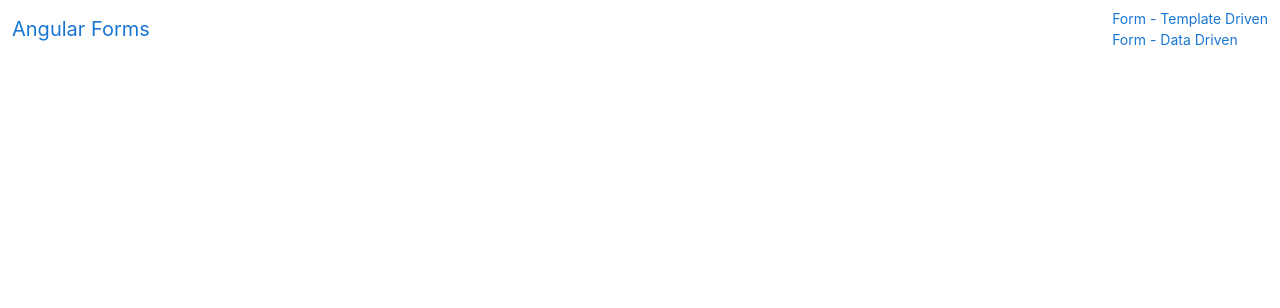
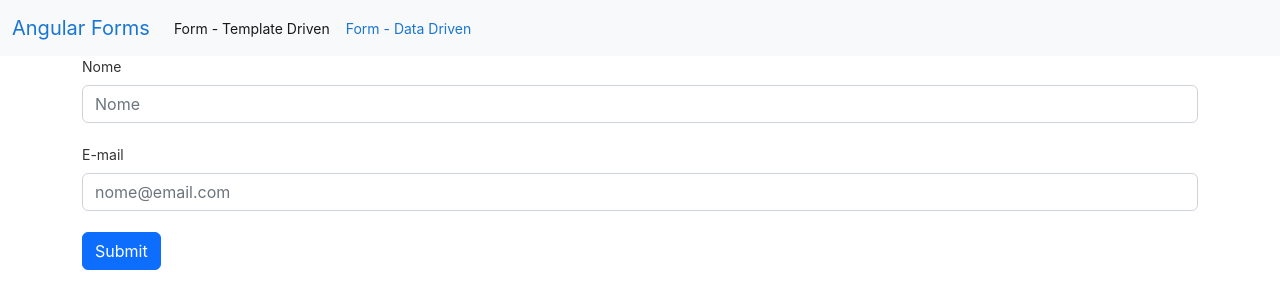
Before and after one commit to apazze/angular-spike, an Angular app in the folder forms/: page /templateForm in a window 1280 px wide. Before the commit this address led to /. Shown: the top 308 px of the page. Built offline with nearby package versions, Linux system fonts and the light colour scheme.

Commit message:
Ajustado para bootstrap 5 e criado formulario basico

```diff
--- a/forms/src/app/app-routing.module.ts
+++ b/forms/src/app/app-routing.module.ts
@@ -1,7 +1,13 @@
 import { NgModule } from '@angular/core';
 import { RouterModule, Routes } from '@angular/router';
+import { TemplateFormComponent } from './template-form/template-form.component';
+import { DataFormComponent } from './data-form/data-form.component';
 
-const routes: Routes = [];
+const routes: Routes = [
+  { path: 'templateForm', component: TemplateFormComponent },
+  { path: 'dataForm', component: DataFormComponent },
+  { path: '', pathMatch: 'full', redirectTo: 'templateForm' },
+];
 
 @NgModule({
   imports: [RouterModule.forRoot(routes)],
--- a/forms/src/app/app.component.html
+++ b/forms/src/app/app.component.html
@@ -482,30 +482,20 @@
 <!-- * * * * * * * * * * End of Placeholder * * * * * * * * * * * -->
 <!-- * * * * * * * * * * * * * * * * * * * * * * * * * * * * * * * -->
 
-
-<nav class="navbar navbar-default">
+<nav class="navbar navbar-expand-lg navbar-light bg-light">
   <div class="container-fluid">
-    <div class="navbar-header">
-      <a class="navbar-brand" routerLink="">Angular Forms</a>
-    </div>
-      <ul class="nav navbar-nav">
-        <li routerLinkActive="active">
-          <a routerLink="/templateForm">Form - Template Driven</a>
+    <a class="navbar-brand" href="#">Angular Forms</a>
+      <ul class="navbar-nav me-auto mb-2 mb-lg-0">
+        <li class="nav-item">
+          <a class="nav-link active" routerLink="/templateForm" routerLinkActive="active">Form - Template Driven</a>
         </li>
-        <li routerLinkActive="active">
-          <a routerLink="/dataForm">Form - Data Driven</a>
+        <li class="nav-item">
+          <a class="nav-link" routerLink="/dataForm" routerLinkActive="active">Form - Data Driven</a>
         </li>
       </ul>
   </div>
 </nav>
 
-
-<!--Teste de bootstrap, nao havia parado o ng serve e subido novamente apos o ng add ngx-bootstrap-->
-<!-- <button type="button" class="btn btn-primary"
-        tooltip="Vivamus sagittis lacus vel augue laoreet rutrum faucibus.">
-  Simple demo
-</button> -->
-
 <div class="container">
   <router-outlet></router-outlet>
 </div>
--- a/forms/src/app/app.module.ts
+++ b/forms/src/app/app.module.ts
@@ -4,10 +4,14 @@
 import { AppRoutingModule } from './app-routing.module';
 import { AppComponent } from './app.component';
 import { BrowserAnimationsModule } from '@angular/platform-browser/animations';
+import { TemplateFormComponent } from './template-form/template-form.component';
+import { DataFormComponent } from './data-form/data-form.component';
 
 @NgModule({
   declarations: [
-    AppComponent
+    AppComponent,
+    TemplateFormComponent,
+    DataFormComponent
   ],
   imports: [
     BrowserModule,
--- /dev/null
+++ b/forms/src/app/data-form/data-form.component.html
@@ -0,0 +1 @@
+<p>data-form works!</p>
--- /dev/null
+++ b/forms/src/app/template-form/template-form.component.html
@@ -0,0 +1,19 @@
+<form>
+  <div class="form-group">
+    <label for="nome" class="form-label">Nome</label>
+    <input type="text" class="form-control" id="nome" placeholder="Nome" />
+  </div>
+  <br />
+  <div class="form-group">
+    <label for="email" class="form-label">E-mail</label>
+    <input
+      type="email"
+      class="form-control"
+      id="email"
+      placeholder="nome@email.com"
+    />
+    <br />
+  </div>
+
+  <button type="submit" class="btn btn-primary mb-3">Submit</button>
+</form>
```
Also changed, not shown: forms/src/app/data-form/data-form.component.ts (added, +10 -0 lines), forms/src/app/template-form/template-form.component.ts (added, +10 -0 lines), forms/src/app/data-form/data-form.component.css (added), forms/src/app/template-form/template-form.component.css (added), 2 other files (tests, documents, lock files or other folders).
